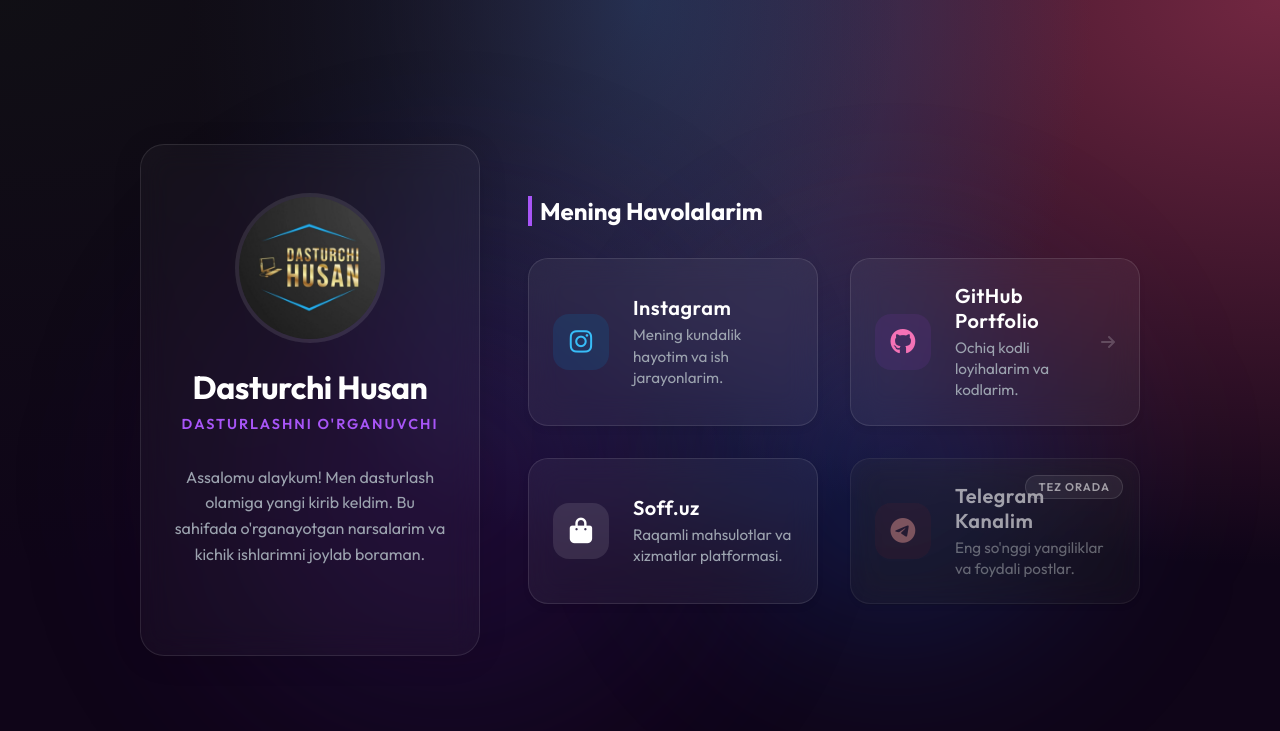
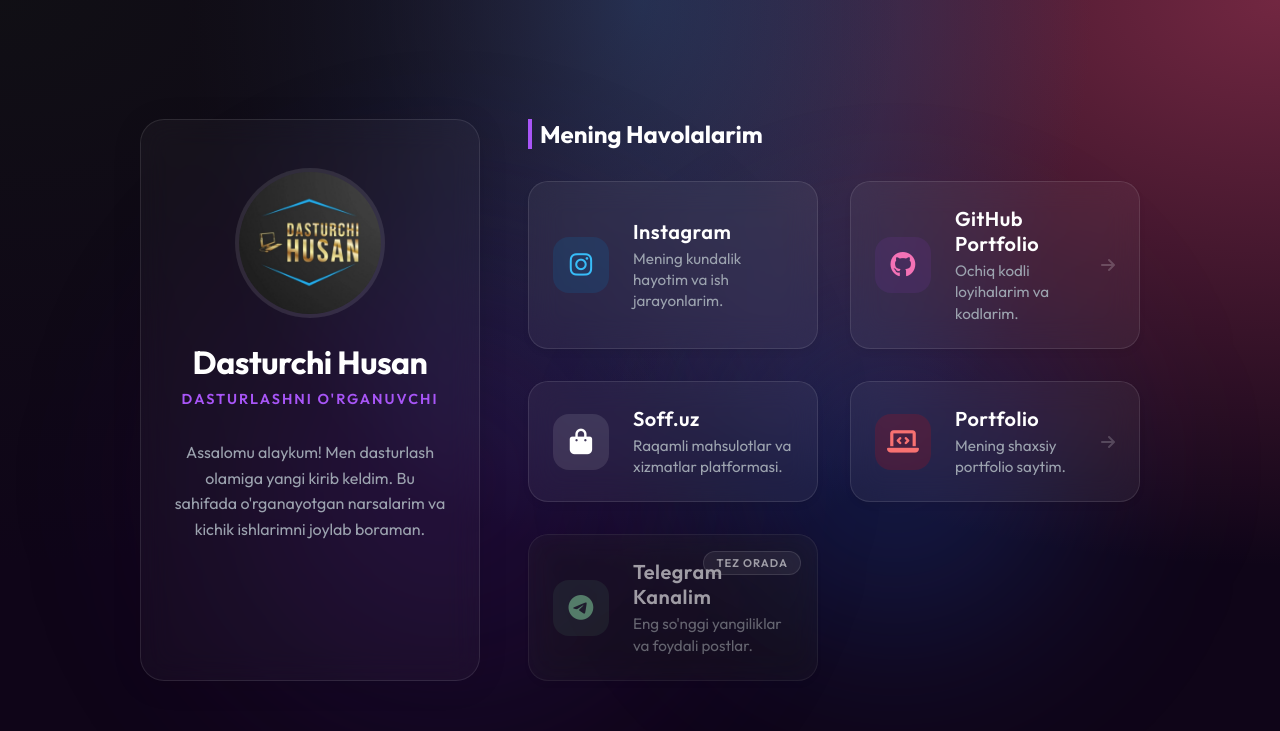
Before and after one commit to husanboy7006/link-hub, a Flask app: page / in a window 1280 px wide. Shown: the top 731 px of the page. Run offline with Flask 3, Linux system fonts and the light colour scheme.

Commit message:
Add separate Portfolio link

```diff
--- a/templates/index.html
+++ b/templates/index.html
@@ -65,6 +65,18 @@
                         <h3>Soff.uz</h3>
                         <p>Raqamli mahsulotlar va xizmatlar platformasi.</p>
                     </div>
+                </a>
+
+                <!-- Portfolio (New) -->
+                <a href="https://husanboy7006.github.io/" class="grid-item" target="_blank" rel="noopener noreferrer">
+                    <div class="card-icon">
+                        <i class="fas fa-laptop-code"></i>
+                    </div>
+                    <div class="card-bottom">
+                        <h3>Portfolio</h3>
+                        <p>Mening shaxsiy portfolio saytim.</p>
+                    </div>
+                    <i class="fas fa-arrow-right arrow-icon"></i>
                 </a>
 
                 <!-- Telegram (Coming Soon) -->
```
